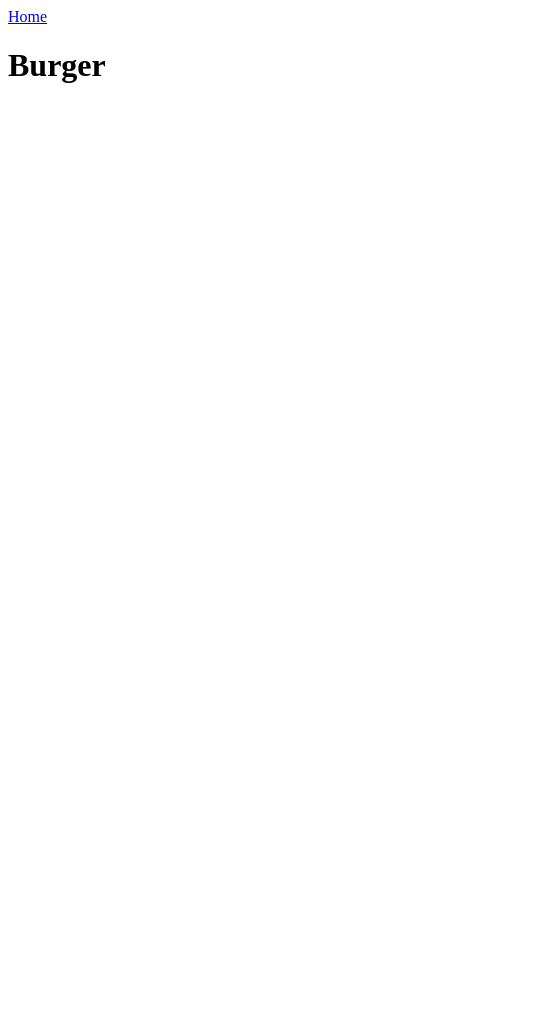
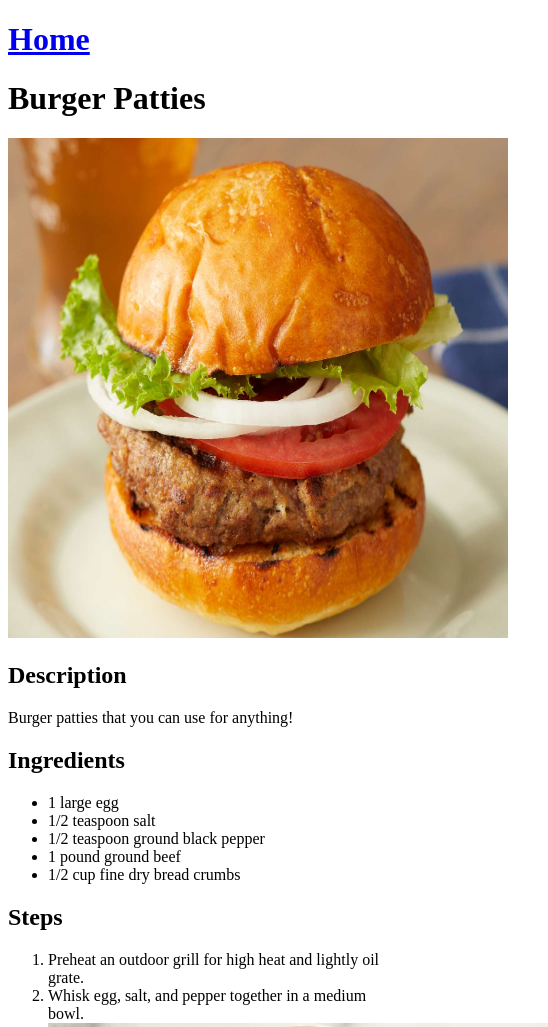
Before and after one commit to Gnalagans/odin-recipes, a plain HTML site: page recipes/burger.html in a window 390 px wide. Shown: the top 1027 px of the page, 548 px wide, since content can reach past the window. Before the commit the page ends 844 px from the top, so only its background shows below. Drawn offline with Linux system fonts and the light colour scheme.

Commit message:
Create burger page

```diff
--- a/recipes/burger.html
+++ b/recipes/burger.html
@@ -6,7 +6,36 @@
     <title>Document</title>
 </head>
 <body>
-    <a href="../index.html">Home</a>
-    <h1>Burger</h1>
+    <a href="../index.html"><h1>Home</h1></a>
+    <h1>Burger Patties</h1>
+    <img src="../img/burger.jpg" alt="burger" width="500" height="500">
+    <h2>Description</h2>
+
+    <p>Burger patties that you can use for anything!</p>
+
+    <h2>Ingredients</h2>
+
+    <ul>
+        <li>1 large egg</li>
+        <li>1/2 teaspoon salt</li>
+        <li>1/2 teaspoon ground black pepper</li>
+        <li>1 pound ground beef</li>
+        <li>1/2 cup fine dry bread crumbs</li>
+    </ul>
+
+    <h2>Steps</h2>
+    <ol>
+        <li>Preheat an outdoor grill for high heat and lightly oil grate.</li>
+        <li>Whisk egg, salt, and pepper together in a medium bowl.</li>
+        <img src="../img/bowl.jpg" alt="bowl of grease" width="500" height="500">
+        <li>Add ground beef and bread crumbs; mix with your hands or a fork until well blended.</li>
+        <img src="../img/beefbowl.jpg" alt="bowl of raw beef" width="500" height="500">
+        <li>Form into four 3/4-inch-thick patties.</li>
+        <img src="../img/tray.jpg" alt="tray with raw burgers" width="500" height="500">
+        <li>Place patties on the preheated grill. Cover and cook 6 to 8 minutes per side, or to desired doneness. An instant-read thermometer inserted into the center should read at least 160 degrees F (70 degrees C).</li>
+        <img src="../img/cooked.jpg" alt="tray with cooked burgers" width="500" height="500">
+        <li>Serve hot and enjoy!</li>
+        <img src="../img/assemble.jpg" alt="burger" width="500" height="500">
+    </ol>
 </body>
 </html>
```
Also changed, not shown: img/assemble.jpg (added), img/beefbowl.jpg (added), img/bowl.jpg (added), img/burger.jpg (added), img/cooked.jpg (added), img/tray.jpg (added).
